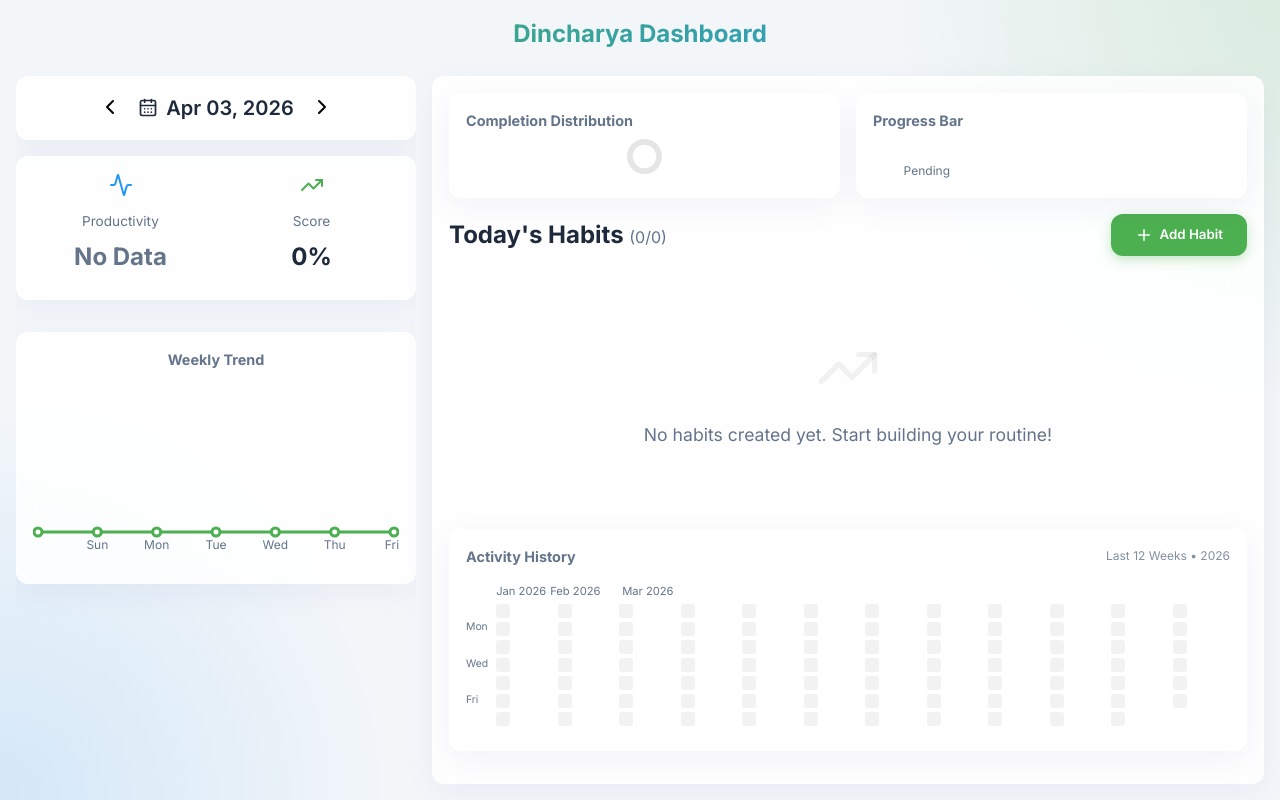
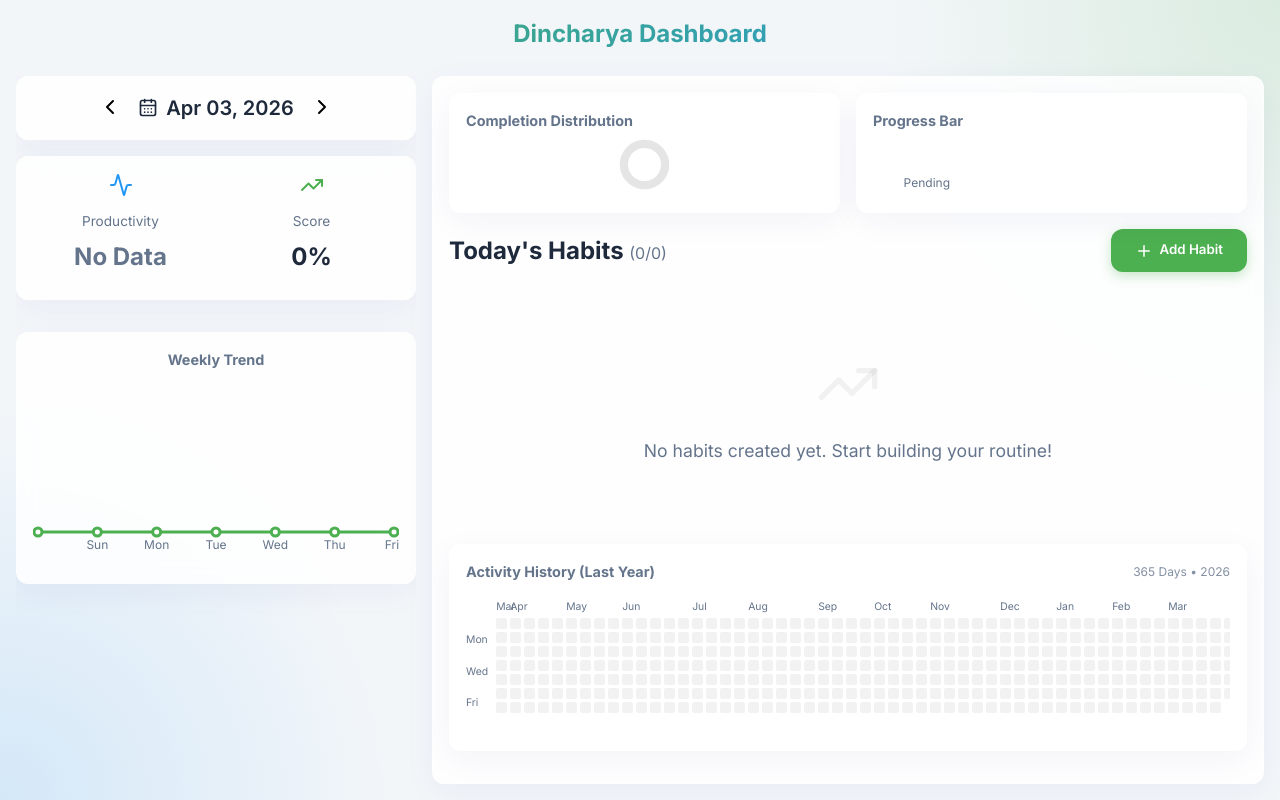
Before and after one commit to anilbk10/Dincharya, a React (Vite) app: page / in a window 1280 px wide. Built offline with nearby package versions, Linux system fonts and the light colour scheme.

Commit message:
updating ui

```diff
--- a/src/App.tsx
+++ b/src/App.tsx
@@ -86,7 +86,7 @@ function App() {
   };
 
   const todayWeekday = currentDate.getDay(); // 0-6
-  const totalDays = (11 * 7) + (todayWeekday + 1); // Exact days to start on 12 weeks ago Sunday
+  const totalDays = (52 * 7) + (todayWeekday + 1); // Exact days to start on 52 weeks ago Sunday
 
   const activityData = Array.from({ length: totalDays }).map((_, i) => {
     const d = subDays(currentDate, totalDays - 1 - i);
@@ -251,8 +251,8 @@ function App() {
 
           <div className="glass-panel" style={{ marginTop: '1rem', padding: '1rem' }}>
             <div className="header-flex" style={{ marginBottom: '1rem' }}>
-              <h3 style={{ fontSize: '0.9rem', color: 'var(--text-secondary)', margin: 0 }}>Activity History</h3>
-              <span style={{ fontSize: '0.75rem', color: 'var(--text-secondary)', opacity: 0.8 }}>Last 12 Weeks • {format(new Date(), 'yyyy')}</span>
+              <h3 style={{ fontSize: '0.9rem', color: 'var(--text-secondary)', margin: 0 }}>Activity History (Last Year)</h3>
+              <span style={{ fontSize: '0.75rem', color: 'var(--text-secondary)', opacity: 0.8 }}>365 Days • {format(new Date(), 'yyyy')}</span>
             </div>
             <div style={{ display: 'flex' }}>
               <div style={{ display: 'flex', flexDirection: 'column', justifyContent: 'space-between', paddingRight: '8px', fontSize: '0.65rem', color: 'var(--text-secondary)', paddingTop: '18px', paddingBottom: '8px' }}>
@@ -265,20 +265,20 @@ function App() {
                 <span style={{ opacity: 0 }}>S</span>
               </div>
               <div style={{ position: 'relative', overflowX: 'auto', paddingBottom: '0.5rem', flex: 1 }}>
-                <div style={{ display: 'flex', gap: '4px', marginBottom: '4px' }}>
-                  {Array.from({ length: 12 }).map((_, c) => {
+                <div style={{ display: 'flex', gap: '3px', marginBottom: '4px' }}>
+                  {Array.from({ length: 53 }).map((_, c) => {
                     const firstDayOfCol = activityData[c * 7];
-                    const monthName = firstDayOfCol && !firstDayOfCol.isPadding ? format(new Date(firstDayOfCol.date), 'MMM yyyy') : '';
+                    const monthName = firstDayOfCol && !firstDayOfCol.isPadding ? format(new Date(firstDayOfCol.date), 'MMM') : '';
                     const prevFirstDayOfCol = c > 0 ? activityData[(c - 1) * 7] : null;
-                    const prevMonthName = prevFirstDayOfCol && !prevFirstDayOfCol.isPadding ? format(new Date(prevFirstDayOfCol.date), 'MMM yyyy') : '';
+                    const prevMonthName = prevFirstDayOfCol && !prevFirstDayOfCol.isPadding ? format(new Date(prevFirstDayOfCol.date), 'MMM') : '';
 
                     return (
                       <div
                         key={c}
                         style={{
-                          width: '14px',
+                          width: '11px',
                           flexShrink: 0,
-                          fontSize: '0.70rem',
+                          fontSize: '0.65rem',
                           color: 'var(--text-secondary)',
                           overflow: 'visible',
                           whiteSpace: 'nowrap'
@@ -289,15 +289,15 @@ function App() {
                     );
                   })}
                 </div>
-                <div style={{ display: 'grid', gridTemplateRows: 'repeat(7, 14px)', gridAutoFlow: 'column', gap: '4px' }}>
+                <div style={{ display: 'grid', gridTemplateRows: 'repeat(7, 11px)', gridAutoFlow: 'column', gap: '3px' }}>
                   {activityData.map((d, i) => (
                     <div
                       key={i}
                       title={d.isPadding ? '' : `${d.date}: ${Math.round(d.ratio * 100)}% completed`}
                       style={{
-                        width: '14px',
-                        height: '14px',
-                        borderRadius: '3px',
+                        width: '11px',
+                        height: '11px',
+                        borderRadius: '2px',
                         background: d.isPadding ? 'transparent' : getColorForLevel(d.level),
                         border: d.isPadding ? 'none' : ''
                       }}
```
